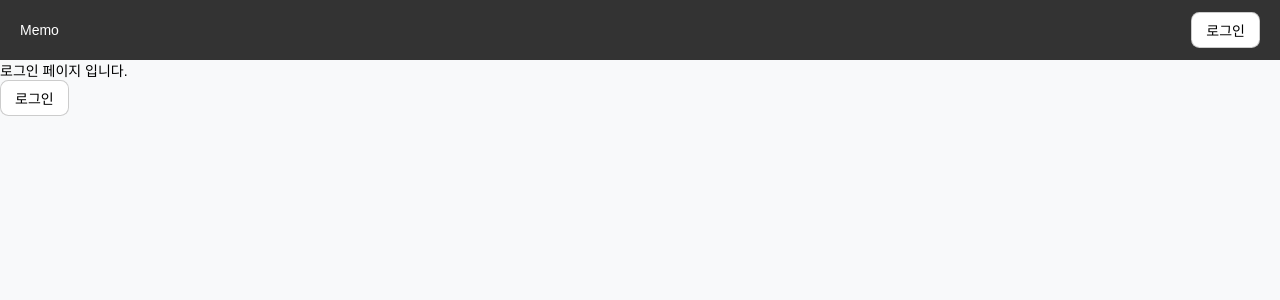
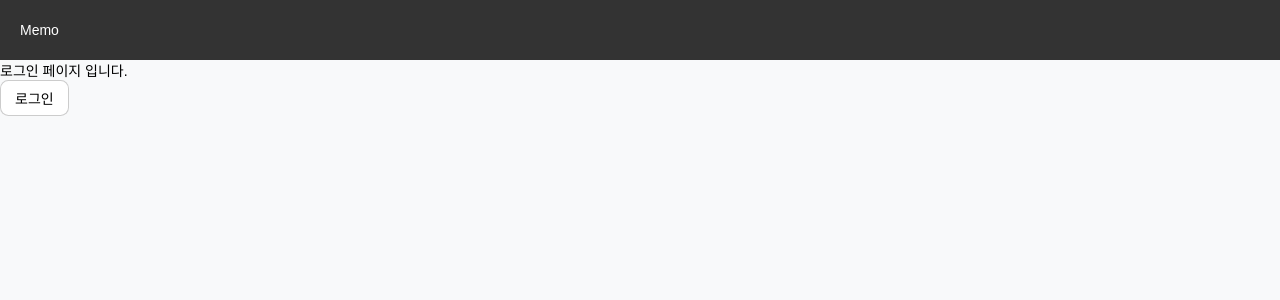
Before and after one commit to gyuni96/ts-react-memo, a React (Vite) app in the folder memo-front/: page /login in a window 1280 px wide. Shown: the top 300 px of the page. Built offline with nearby package versions, Linux system fonts and the light colour scheme.

Commit message:
( 수정 ) : 로그인 버튼 제거

```diff
--- a/memo-front/src/components/common/Header.tsx
+++ b/memo-front/src/components/common/Header.tsx
@@ -9,9 +9,9 @@ const Header = () => {
   const [_, setUser] = useRecoilState(userState)
   const isLoggedIn = useRecoilValue(isLoggedInState)
 
-  const handleLogin = () => {
-    login(setUser, 'admin')
-  }
+  // const handleLogin = () => {
+  //   login(setUser, 'admin')
+  // }
 
   const handleLogout = () => {
     logout(setUser)
@@ -20,11 +20,7 @@ const Header = () => {
   return (
     <HeaderWrap>
       <p>Memo</p>
-      {isLoggedIn ? (
-        <Button onClick={handleLogout}>로그아웃</Button>
-      ) : (
-        <Button onClick={handleLogin}>로그인</Button>
-      )}
+      {isLoggedIn && <Button onClick={handleLogout}>로그아웃</Button>}
     </HeaderWrap>
   )
 }
```
